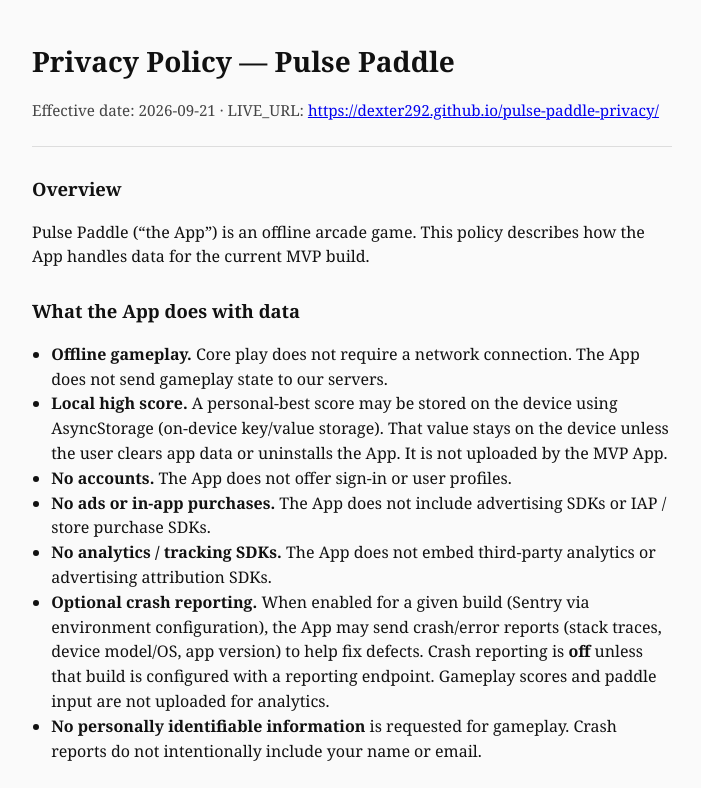
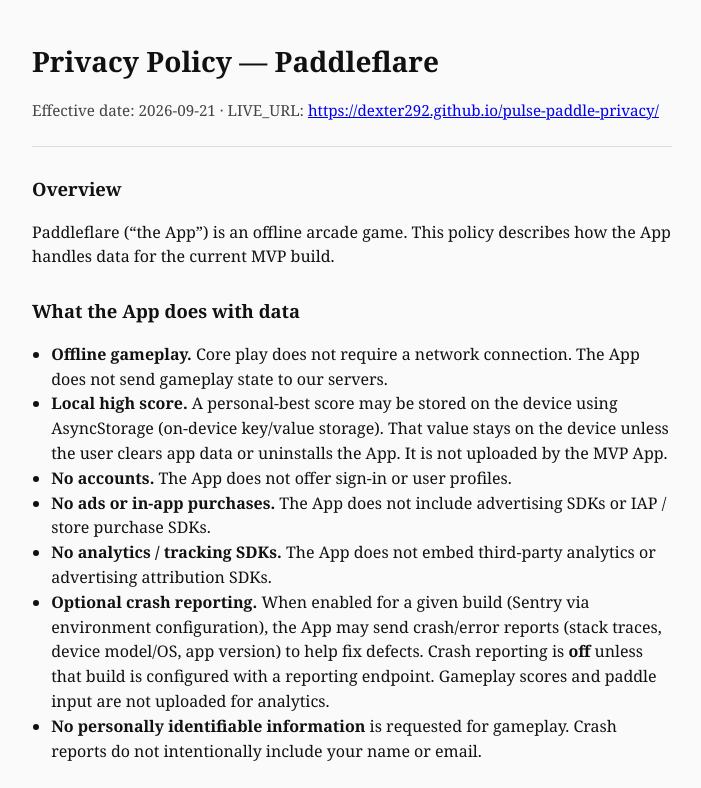
Before and after one commit to dexter292/pulse-paddle-privacy, a plain HTML site: page index.html in a window 1280 px wide. Shown: the top 788 px of the page, without its empty margins (288-989 px from the left). Drawn offline with Linux system fonts and the light colour scheme.

Commit message:
Rename privacy policy brand to Paddleflare

```diff
--- a/index.html
+++ b/index.html
@@ -3,7 +3,7 @@
 <head>
   <meta charset="utf-8" />
   <meta name="viewport" content="width=device-width, initial-scale=1" />
-  <title>Privacy Policy — Pulse Paddle</title>
+  <title>Privacy Policy — Paddleflare</title>
   <style>
     :root {
       color-scheme: light dark;
@@ -42,12 +42,12 @@
 </head>
 <body>
   <main>
-    <h1>Privacy Policy — Pulse Paddle</h1>
+    <h1>Privacy Policy — Paddleflare</h1>
     <p class="meta">Effective date: 2026-09-21 · LIVE_URL: <a href="https://dexter292.github.io/pulse-paddle-privacy/">https://dexter292.github.io/pulse-paddle-privacy/</a></p>
     <hr />
     <h2>Overview</h2>
     <p>
-      Pulse Paddle (“the App”) is an offline arcade game. This policy describes how the App
+      Paddleflare (“the App”) is an offline arcade game. This policy describes how the App
       handles data for the current MVP build.
     </p>
     <h2>What the App does with data</h2>
```
Also changed, not shown: privacy-policy.html (+3 -3 lines).
